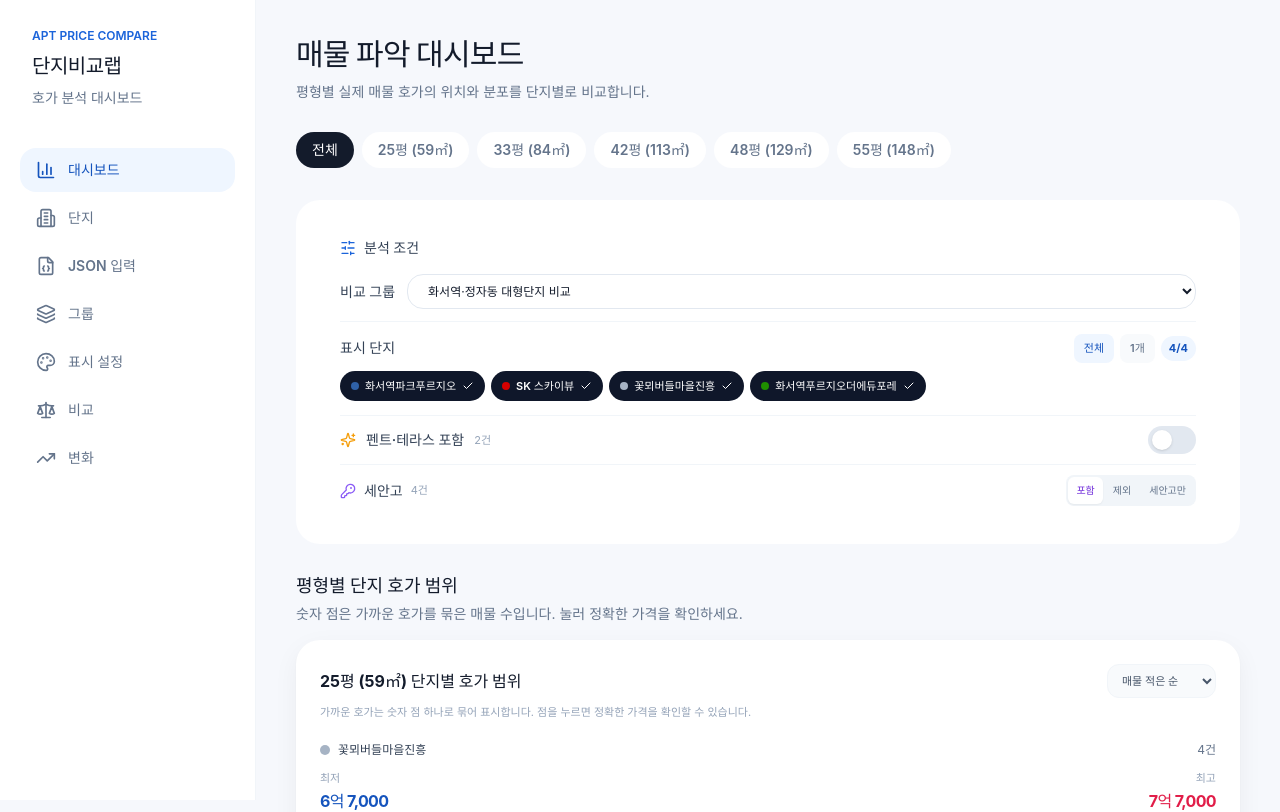
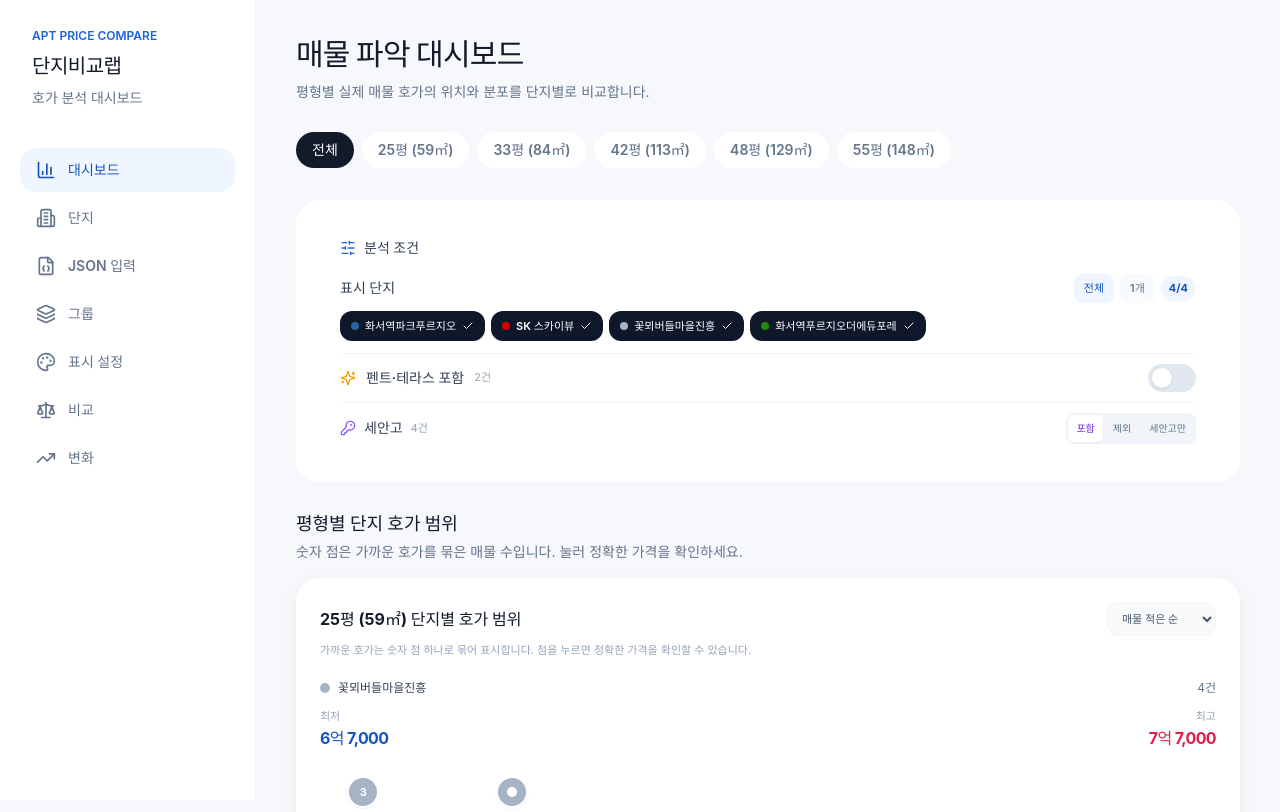
Before and after one commit to impaztt/apt, a React (Vite) app: page / in a window 1280 px wide. Shown: the top 812 px of the page. Built offline with nearby package versions, Linux system fonts and the light colour scheme.

Commit message:
Simplify dashboard complex selector

```diff
--- a/src/pages/DashboardPage.tsx
+++ b/src/pages/DashboardPage.tsx
@@ -24,12 +24,11 @@ import { formatPrice } from '../shared/utils/price';
 
 export function DashboardPage() {
   const { complexes, listings, groups, memberships, latestCapturedDates, loading, error } = useAppData();
-  const [selectedGroupId, setSelectedGroupId] = useState('');
   const [areaGroup, setAreaGroup] = useState<AreaSelection>('all');
   const [selectedComplexIds, setSelectedComplexIds] = useState<string[]>([]);
   const [includeSpecialUnits, setIncludeSpecialUnits] = useState(false);
   const [tenantOccupiedMode, setTenantOccupiedMode] = useState<TenantOccupiedFilterMode>('all');
-  const activeGroup = groups.find((group) => group.id === selectedGroupId) ?? groups[0];
+  const activeGroup = groups[0];
   const groupComplexIds = memberships
     .filter((membership) => membership.group_id === activeGroup?.id)
     .sort((a, b) => a.sort_order - b.sort_order)
@@ -102,20 +101,6 @@ export function DashboardPage() {
             </p>
           </div>
           <div className="px-4 pb-1 sm:px-5">
-            <label className="flex items-center gap-3 border-b border-slate-100 py-3">
-              <span className="shrink-0 text-sm font-semibold text-slate-700">비교 그룹</span>
-              <select
-                className="field-control mt-0 min-w-0 flex-1 py-2 text-xs"
-                value={activeGroup?.id ?? ''}
-                onChange={(event) => setSelectedGroupId(event.target.value)}
-              >
-                {groups.map((group) => (
-                  <option key={group.id} value={group.id}>
-                    {group.name}
-                  </option>
-                ))}
-              </select>
-            </label>
             <div className="border-b border-slate-100 py-3">
               <div className="flex items-center justify-between gap-2">
                 <p className="text-sm font-semibold text-slate-700">표시 단지</p>
@@ -139,7 +124,7 @@ export function DashboardPage() {
                   </span>
                 </div>
               </div>
-              <div className="mt-2 flex gap-1.5 overflow-x-auto pb-0.5">
+              <div className="mt-2 flex flex-wrap gap-1.5">
                 {groupComplexIds.map((id) => {
                   const complex = complexes.find((item) => item.id === id);
                   const selected = complexIds.includes(id);
@@ -147,13 +132,13 @@ export function DashboardPage() {
                     <button
                       key={id}
                       type="button"
-                      className={`inline-flex shrink-0 items-center gap-1.5 rounded-full border px-2.5 py-1.5 text-[11px] font-semibold transition ${
+                      className={`inline-flex max-w-full items-center gap-1.5 rounded-xl border px-2.5 py-1.5 text-left text-[11px] font-semibold leading-4 transition ${
                         selected ? 'border-transparent bg-slate-900 text-white' : 'border-slate-200 bg-white text-slate-500'
                       }`}
                       onClick={() => toggleComplex(id)}
                     >
                       <span className="h-2 w-2 rounded-full" style={{ backgroundColor: complex?.color ?? '#3182f6' }} />
-                      <span>{complex?.name ?? id}</span>
+                      <span className="break-keep">{complex?.name ?? id}</span>
                       {selected && <Check className="h-3 w-3" />}
                     </button>
                   );
```
